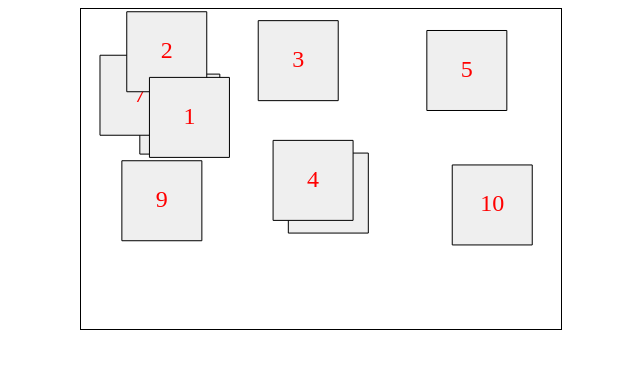
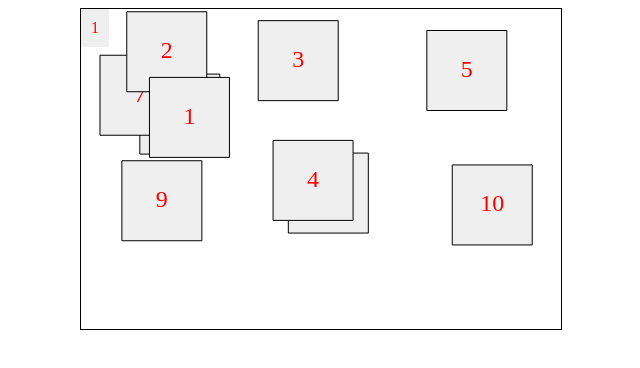
Before and after one commit to MahdiMohamadi/CountIt, a plain HTML site: page index.html in a window 1280 px wide. Shown: the full height of the page, 319-959 px from the left. Drawn offline with Linux system fonts and the light colour scheme.

Commit message:
Add counter label

```diff
--- a/css/game.css
+++ b/css/game.css
@@ -1,7 +1,21 @@
 #game-canvas{
+  display: block;
+}
+
+#game{
   width: 480px;
   height: 320px;
   border: 1px solid black;
-  display: block;
   margin: auto;
+  position: relative;
+  overflow: hidden;
 }
+
+#hud{
+  position: absolute;
+  top: 0;
+  left: 0;
+  color: red;
+  background: #efefef;
+  padding: 10px;
+}
--- a/index.html
+++ b/index.html
@@ -6,7 +6,10 @@
 	<link rel="stylesheet" href="css/game.css">
 </head>
 <body>
-	<canvas id="game-canvas" width="480" height="320"></canvas>
+	<div id="game">
+		<canvas id="game-canvas" width="480" height="320"></canvas>
+		<div id="hud"><span id="next-count">1</span></div>
+	</div>
 
 	<script type="text/javascript" src="js/easeljs-0.5.0.min.js"></script>
 	<script type="text/javascript" src="js/game.js"></script>
--- a/js/game.js
+++ b/js/game.js
@@ -41,12 +41,15 @@ cig.Game = (function() {
 
 		var totalTiles = 10;
 		this.nextCount = 1;
+		this.nextCountLabel = document.getElementById("next-count");
 
 		var tileOnPress = function(event) {
 			if (event.target.number === this.nextCount) {
 				this.stage.removeChild(event.target);
 				this.stage.update();
+
 				this.nextCount++;
+				this.nextCountLabel.innerText = this.nextCount;
 			}
 		};
 
```
